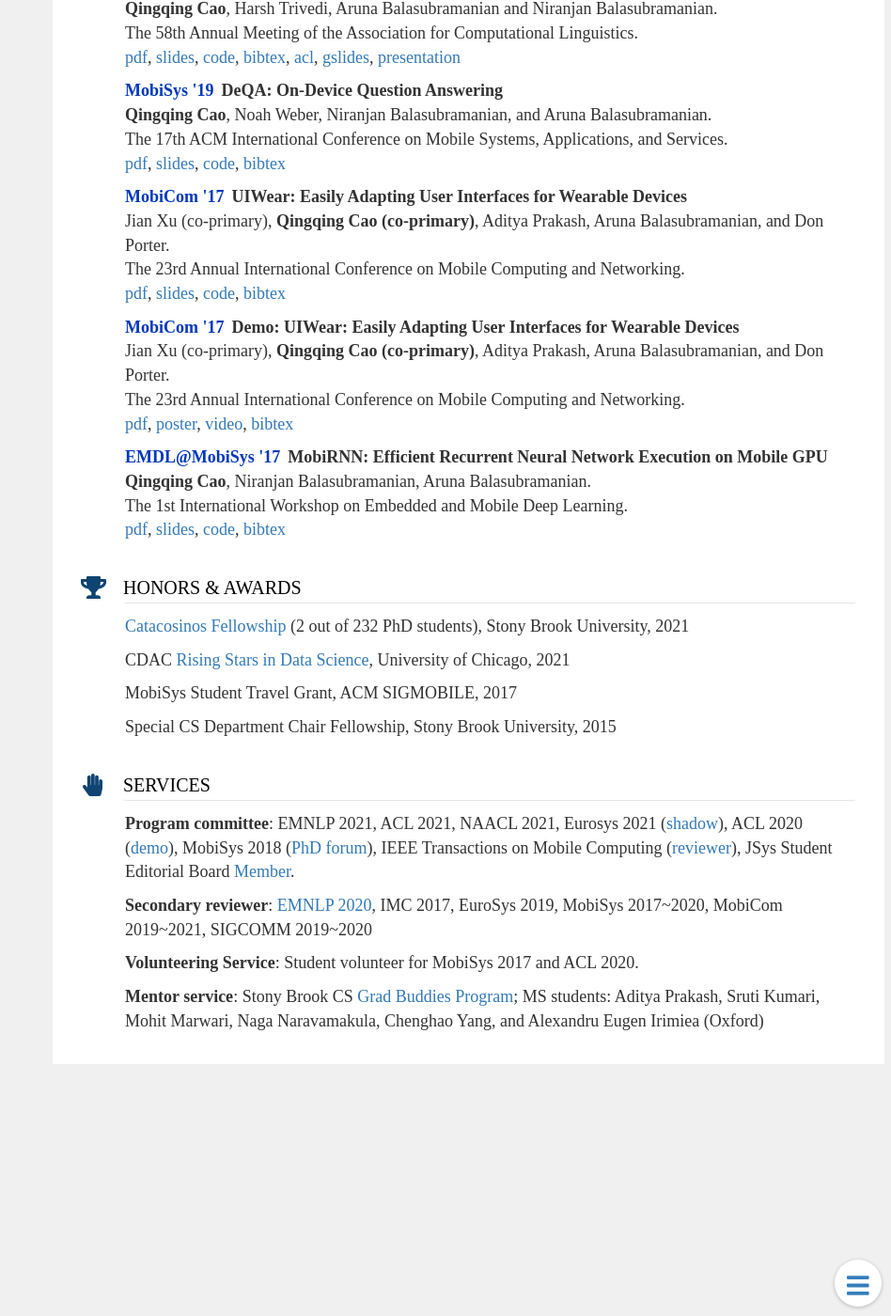
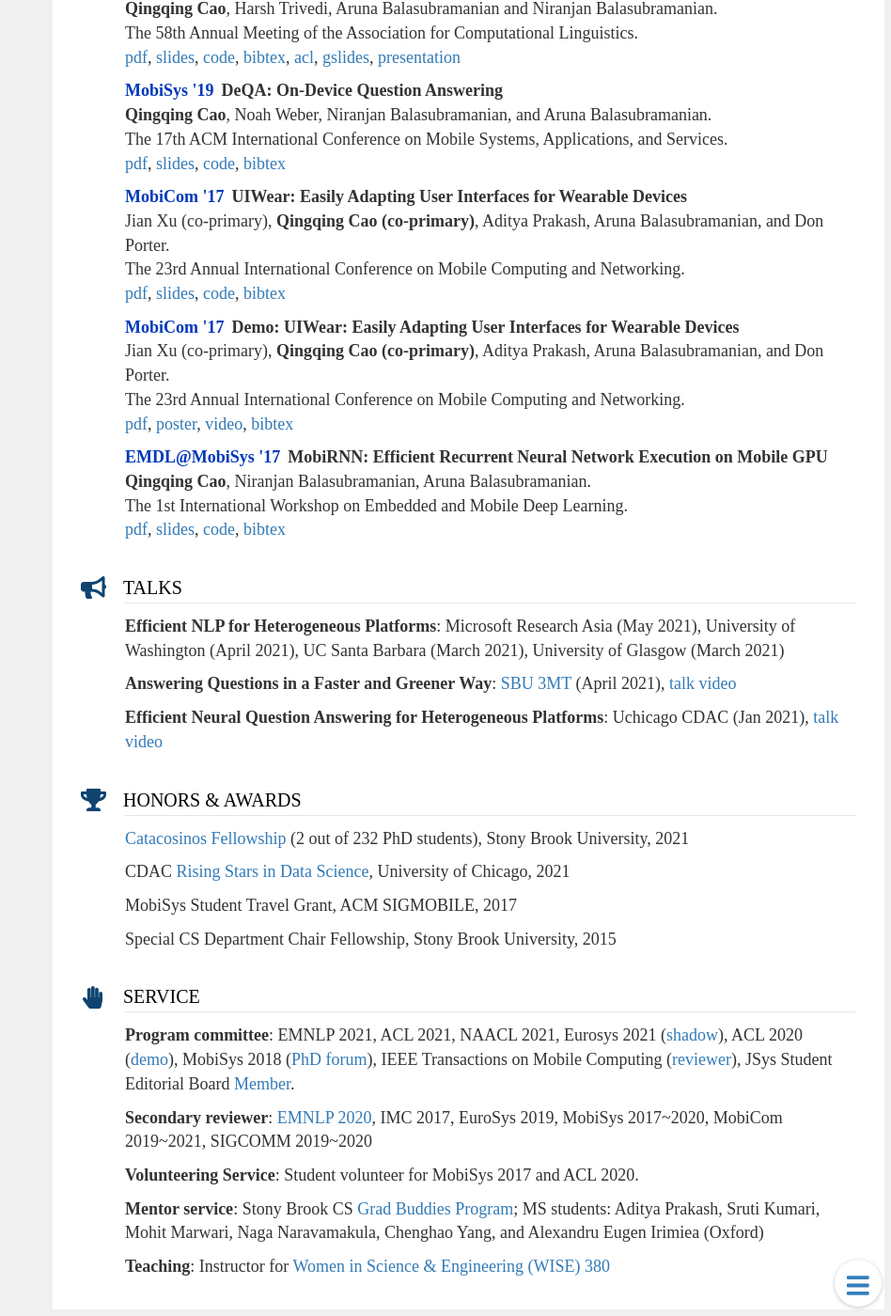
Before and after one commit to csarron/csarron.github.io, a Jekyll site: the page built from index.md, in a window 1280 px wide and 1400 px high, scrolled down 1308 px. Shown: the whole window at 94% size, without its empty margins (332-1280 px from the left). Built offline with Jekyll 4.4.1, drawn with Linux system fonts in a browser that asks for light colours.

Commit message:
up talks

```diff
--- a/index.md
+++ b/index.md
@@ -181,6 +181,12 @@
           resource: >
             [pdf](/assets/mobirnn.pdf), [slides](/assets/mobirnn_slides.pptx), [code](https://github.com/SBUNetSys/MobiRNN-EMDL17), [bibtex](/assets/mobirnn.bib)
 notable:
+  - name: Talks
+    style: fas fa-bullhorn
+    items:
+      - name: "**Efficient NLP for Heterogeneous Platforms**:  Microsoft Research Asia (May 2021),  University of Washington (April 2021), UC Santa Barbara (March 2021), University of Glasgow (March 2021)"
+      - name: "**Answering Questions in a Faster and Greener Way**: [SBU 3MT](https://grad.stonybrook.edu/professional-development/sbu3mt/) (April 2021), [talk video](https://youtu.be/WQSl6JLwsPg)"
+      - name: "**Efficient Neural Question Answering for Heterogeneous Platforms**: Uchicago CDAC (Jan 2021), [talk video](https://www.youtube.com/watch?v=45PgiWIBo3s)"
   - name: Honors & Awards
     style: fas fa-trophy
     items:
@@ -188,13 +194,14 @@
       - name: CDAC [Rising Stars in Data Science](https://cdac.uchicago.edu/rising-stars/#rising-stars-profiles), University of Chicago, 2021
       - name: MobiSys Student Travel Grant, ACM SIGMOBILE, 2017
       - name: Special CS Department Chair Fellowship, Stony Brook University, 2015
-  - name: Services
+  - name: Service
     style: fas fa-hand-paper
     items:
       - name: "**Program committee**: EMNLP 2021, ACL 2021, NAACL 2021, Eurosys 2021 ([shadow](https://2021.eurosys.org/shadow-program-committe.html#pc)), ACL 2020 ([demo](https://www.aclweb.org/anthology/2020.acl-demos.0.pdf)), MobiSys 2018 ([PhD forum](https://www.sigmobile.org/mobisys/2018/workshops/phdforum18/committee/)), IEEE Transactions on Mobile Computing ([reviewer](https://www.computer.org/csdl/api/v1/periodical/trans/tm/2019/02/08605405/17D45We0UEp/download-article/pdf)), JSys Student Editorial Board [Member](https://escholarship.org/uc/jsys/studenteb)."
       - name: "**Secondary reviewer**: [EMNLP 2020](https://www.aclweb.org/anthology/2020.emnlp-main.0.pdf), IMC 2017, EuroSys 2019, MobiSys 2017~2020, MobiCom 2019~2021, SIGCOMM 2019~2020"
       - name: "**Volunteering Service**: Student volunteer for MobiSys 2017 and ACL 2020."
       - name: "**Mentor service**: Stony Brook CS [Grad Buddies Program](https://www3.cs.stonybrook.edu/~csgso/gradbuddies.html); MS students: Aditya Prakash, Sruti Kumari, Mohit Marwari, Naga Naravamakula, Chenghao Yang, and Alexandru Eugen Irimiea (Oxford)"
+      - name: "**Teaching**: Instructor for [Women in Science & Engineering (WISE) 380](https://www.stonybrook.edu/commcms/wise/college/WISE_Courses)"
 
 # misc:
 #   - name: Skills
```
Also changed, not shown: js/all.min.js.
